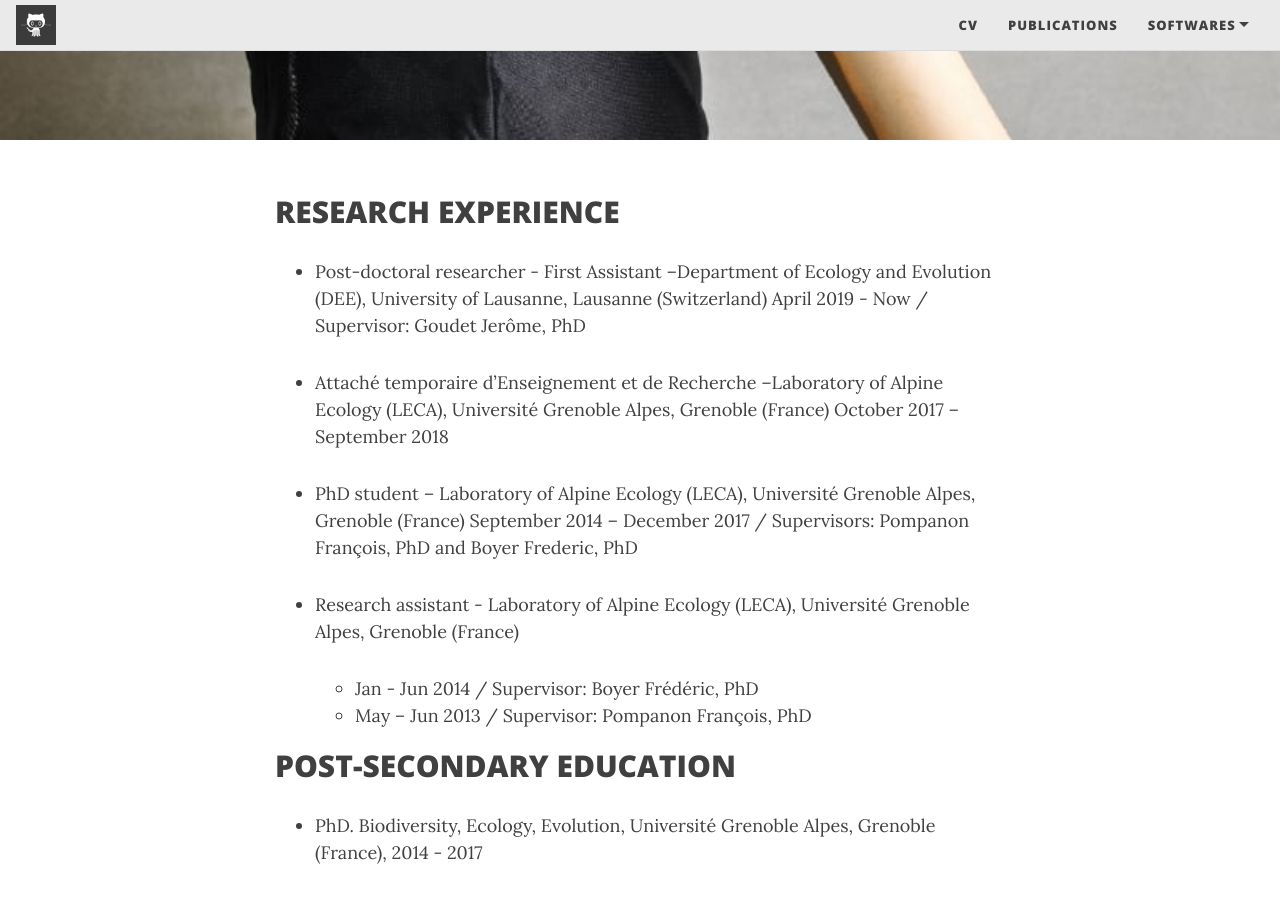
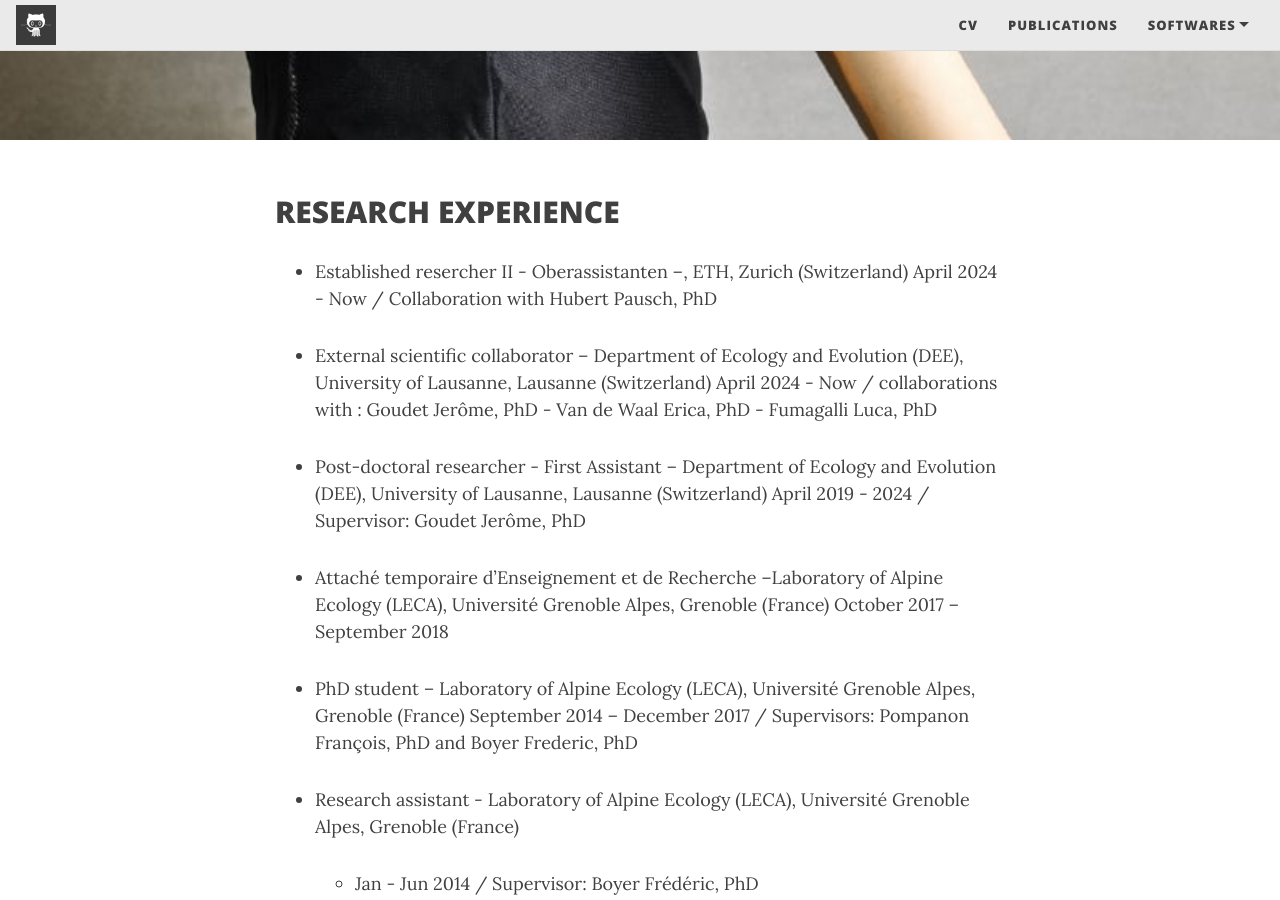
Before and after one commit to cumtr/cumtr.github.io, a Jekyll site: the page built from CV.md, in a window 1280 px wide and 900 px high, scrolled down 405 px. Built offline with Jekyll 4.4.1, drawn with Linux system fonts in a browser that asks for light colours; nearby versions of some CDN libraries.

Commit message:
Update CV.md

```diff
--- a/CV.md
+++ b/CV.md
@@ -8,8 +8,14 @@ share-img: /assets/img/GraduationCap_1.jpg
 
 ## RESEARCH EXPERIENCE
 
-- Post-doctoral researcher - First Assistant –Department of Ecology and Evolution (DEE), University of Lausanne, Lausanne (Switzerland)
-	April 2019 - Now / Supervisor: Goudet Jerôme, PhD
+- Established resercher II - Oberassistanten –, ETH, Zurich (Switzerland)
+	April 2024 - Now / Collaboration with Hubert Pausch, PhD
+
+- External scientific collaborator – Department of Ecology and Evolution (DEE), University of Lausanne, Lausanne (Switzerland)
+	April 2024 - Now / collaborations with : Goudet Jerôme, PhD - Van de Waal Erica, PhD - Fumagalli Luca, PhD
+
+- Post-doctoral researcher - First Assistant – Department of Ecology and Evolution (DEE), University of Lausanne, Lausanne (Switzerland)
+	April 2019 - 2024 / Supervisor: Goudet Jerôme, PhD
 
 - Attaché temporaire d’Enseignement et de Recherche –Laboratory of Alpine Ecology (LECA), Université Grenoble Alpes, Grenoble (France)
 October 2017 – September 2018
```
